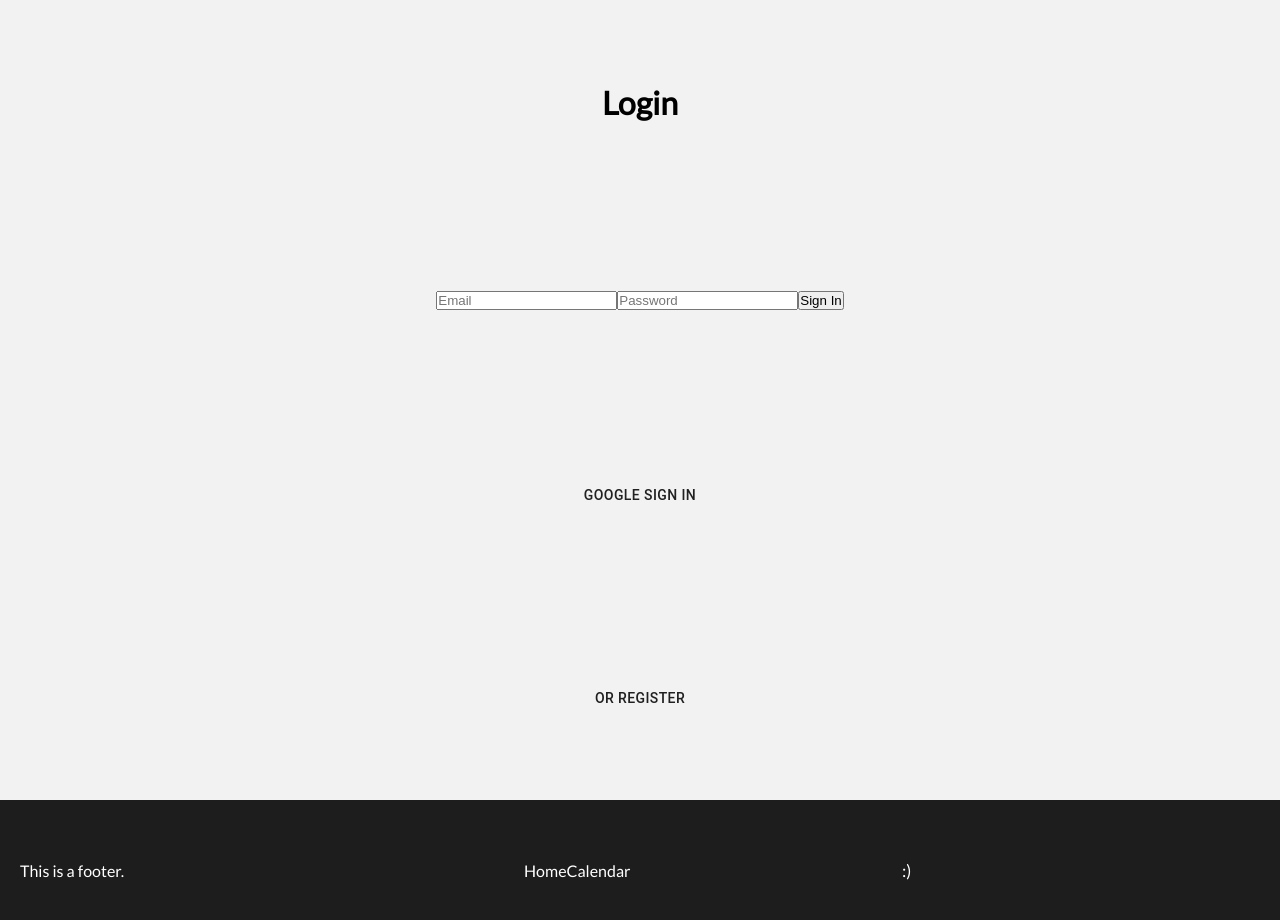
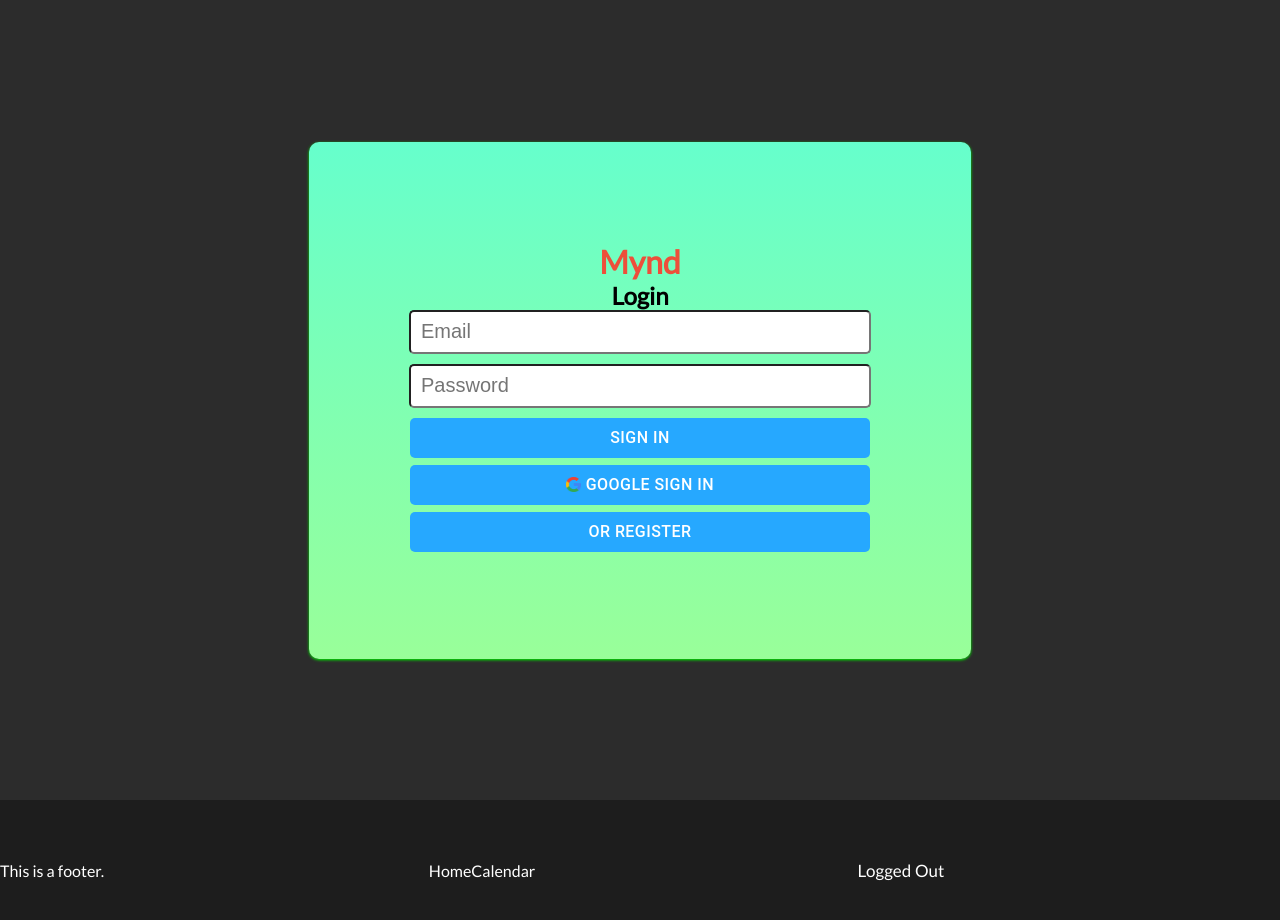
Before and after one commit to Team-25/Mynd, a React (Create React App) app in the folder Frontend/mynd/: page /login in a window 1280 px wide. Shown: the top 920 px of the page. Built offline with nearby package versions, Linux system fonts and the light colour scheme; no server answers.

Commit message:
[add] Mostly cleaned up login and register

```diff
--- a/Frontend/mynd/src/App.tsx
+++ b/Frontend/mynd/src/App.tsx
@@ -67,7 +67,9 @@ function App() {
             <Route path='/register'>
               <Register />
             </Route>
-            <Route path='*' exact={true} component={Login} />
+            <Route path='*' exact={true}>
+              <Redirect to='/login' />
+            </Route>
           </Switch>
         </>
       ) : (
--- a/Frontend/mynd/src/components/Footer/Footer.scss
+++ b/Frontend/mynd/src/components/Footer/Footer.scss
@@ -10,19 +10,17 @@ footer {
 }
 
 .footerLeft {
-    flex: 0.4;
+    flex: 0.33;
     display: flex;
-    align-items: center;
-    margin-left: 20px;
 }
 
 .footerCenter {
-    flex: 0.3;
+    flex: 0.33;
     display: flex;
 }
 
 .footerRight {
-    flex: 0.3;
+    flex: 0.33;
     display: flex;
     align-items: flex-end;
 }
--- a/Frontend/mynd/src/components/Footer/Footer.tsx
+++ b/Frontend/mynd/src/components/Footer/Footer.tsx
@@ -28,7 +28,7 @@ const Footer = (props: IProps) => {
                         Sign Out {user?.displayName}
                     </Button>
                 ) : (
-                    <p>:)</p>
+                    <p>Logged Out</p>
                 )}
             </div>
         </footer>
--- a/Frontend/mynd/src/components/Login/Login.tsx
+++ b/Frontend/mynd/src/components/Login/Login.tsx
@@ -4,6 +4,7 @@ import { login } from '../../extra/appSlice';
 import { Button } from '@material-ui/core';
 import styled from 'styled-components';
 import { auth, provider } from '../../firebase';
+import GoogleIcon from '../../img/googleIcon.png';
 
 interface IProps {
 }
@@ -35,7 +36,9 @@ const Login = (props: IProps) => {
 
   return (
     <LoginContainer>
-      <h1>Login</h1>
+      <LoginInnerContainer>
+        <h1>Mynd</h1>
+        <h2>Login</h2>
         <form>
           <input
             type="email"
@@ -49,14 +52,16 @@ const Login = (props: IProps) => {
             onChange={e => setPassword(e.target.value)}
             placeholder="Password"
           />
-        <button type="submit" onClick={loginToApp}>Sign In</button>
-      </form>
-      <Button onClick={signInGoogle}>
+          <Button className='button' type="submit" onClick={loginToApp}>Sign In</Button>
+          <Button className='button' onClick={signInGoogle}>
+            <img src={GoogleIcon} />
             Google Sign In
           </Button>
-      <Button href='/register'>
+          <Button className='button' href='/register'>
             Or Register
           </Button>
+        </form>
+      </LoginInnerContainer>
     </LoginContainer>
   );
 };
@@ -64,12 +69,64 @@ const Login = (props: IProps) => {
 export default Login;
 
 const LoginContainer = styled.div`
-  background-color: #f2f2f2;
+  background-color: #2c2c2c;
   height: 100vh;
+  display: grid;
+  place-items: center;
+`;
+
+const LoginInnerContainer = styled.div`
+  padding: 100px;
+  text-align: center;
+  background: linear-gradient(to bottom, #66ffcc 0%, #99ff99 100%);
+  border-radius: 10px;
+  box-shadow: 0 1px 3px rgba(0, 255, 0, 1), 0 1px 2px rgba(0, 0, 0, 0.24);
   display: grid;
   place-items: center;
 
   > h1 {
+    color: #ed4f3a;
+  }
+
+  > h2 {
     color: black;
   }
+
+  > form {
+    display: flex;
+    flex-direction: column;
+    align-items: center;
+
+    > input {
+      width: 35vw;
+      height: 5vh;
+      font-size: 20px;
+      padding-left: 10px;
+      margin-bottom: 10px;
+      border-radius: 5px;
+    }
+
+    > .button {
+      width: 36vw;
+      height: 5vh;
+      font-size: medium;
+      color: #fff;
+      background-color: #26a8ff;
+      border-radius: 5px;
+      margin-bottom: 7px;
+
+      :hover {
+        background-color: white;
+        transition: 0.2s;
+        color: black;
+        cursor: pointer;
+      }
+
+      img {
+        object-fit: contain;
+        height: 15px;
+        margin-right: 5px;
+      }
+    }
+  }
 `;
--- a/Frontend/mynd/src/components/Login/Register.tsx
+++ b/Frontend/mynd/src/components/Login/Register.tsx
@@ -4,6 +4,7 @@ import { auth, provider } from '../../firebase';
 import React, { useState } from 'react';
 import { useDispatch } from 'react-redux';
 import { login } from '../../extra/appSlice';
+import GoogleIcon from '../../img/googleIcon.png';
 
 interface IProps {
 }
@@ -46,19 +47,21 @@ const Register = (props: IProps) => {
 
   return (
     <RegisterContainer>
-      <h1>Register</h1>
+      <RegisterInnerContainer>
+        <h1>Mynd</h1>
+        <h2>Register</h2>
         <form>
           <input
             type="text"
             value={name}
             onChange={e => setName(e.target.value)}
-          placeholder="Full name (required if registering)"
+            placeholder="Full name"
           />
           <input
             type="text"
             value={profilePic}
             onChange={e => setProfilePic(e.target.value)}
-          placeholder="Profile picture URL (optional)"
+            placeholder="Profile picture URL"
           />
           <input
             type="email"
@@ -72,14 +75,16 @@ const Register = (props: IProps) => {
             onChange={e => setPassword(e.target.value)}
             placeholder="Password"
           />
-        <Button type="submit" onClick={register}>Register</Button>
-      </form>
-      <Button onClick={signUpGoogle}>
-        Google Sign Up
+          <Button className='button' type="submit" onClick={register}>Register</Button>
+          <Button className='button' onClick={signUpGoogle}>
+            <img src={GoogleIcon} />
+            Google Register
           </Button>
-      <Button href='/login'>
+          <Button className='button' href='/login'>
             Or Login
           </Button>
+        </form>
+      </RegisterInnerContainer>
     </RegisterContainer>
   );
 };
@@ -87,12 +92,64 @@ const Register = (props: IProps) => {
 export default Register;
 
 const RegisterContainer = styled.div`
-  background-color: #f2f2f2;
+  background-color: #2c2c2c;
   height: 100vh;
+  display: grid;
+  place-items: center;
+`;
+
+const RegisterInnerContainer = styled.div`
+  padding: 100px;
+  text-align: center;
+  background: linear-gradient(to bottom, #66ffcc 0%, #99ff99 100%);
+  border-radius: 10px;
+  box-shadow: 0 1px 3px rgba(0, 255, 0, 1), 0 1px 2px rgba(0, 0, 0, 0.24);
   display: grid;
   place-items: center;
 
   > h1 {
+    color: #ed4f3a;
+  }
+
+  > h2 {
     color: black;
   }
+
+  > form {
+    display: flex;
+    flex-direction: column;
+    align-items: center;
+
+    > input {
+      width: 35vw;
+      height: 5vh;
+      font-size: 20px;
+      padding-left: 10px;
+      margin-bottom: 10px;
+      border-radius: 5px;
+    }
+
+    > .button {
+      width: 36vw;
+      height: 5vh;
+      font-size: medium;
+      color: #fff;
+      background-color: #26a8ff;
+      border-radius: 5px;
+      margin-bottom: 7px;
+
+      :hover {
+        background-color: white;
+        transition: 0.2s;
+        color: black;
+        cursor: pointer;
+      }
+
+      img {
+        object-fit: contain;
+        height: 15px;
+        margin-right: 5px;
+      }
+    }
+  }
 `;
--- a/Frontend/mynd/src/components/Navbar/navbar.scss
+++ b/Frontend/mynd/src/components/Navbar/navbar.scss
@@ -11,12 +11,18 @@
     // Matches dimmed bg banner image
 }
 
-.nav-user, .nav-item, .nav-brand {
+.nav-user, .nav-item, .nav-brand, .nav-icon {
     display: flex;
     justify-content: center;
     align-items: center;
 
     a {
+        text-decoration: none;
+        color: white;
+        cursor: pointer;
+    }
+
+    > .MuiSvgIcon-root {
         text-decoration: none;
         color: white;
         cursor: pointer;
@@ -53,6 +59,14 @@
     width: 100px;
     img {
         cursor: pointer;
+    }
+}
+
+.nav-icon {
+    display: flex;
+    :hover {
+        /* These will be individually set later */
+        color: rgb(16, 187, 0);
     }
 }
 
--- a/Frontend/mynd/src/components/Navbar/navbar.tsx
+++ b/Frontend/mynd/src/components/Navbar/navbar.tsx
@@ -3,6 +3,7 @@ import { Avatar } from '@material-ui/core';
 import React from 'react';
 import { useAuthState } from 'react-firebase-hooks/auth';
 import { auth } from '../../firebase';
+import ExitToAppIcon from '@material-ui/icons/ExitToApp';
 
 interface IProps {
 
@@ -72,6 +73,11 @@ const Navbar = (props: IProps) => {
                         <Avatar src={photoURL} alt={displayName} />
                     </Link>
                 </div>
+                <div className="nav-icon">
+                    <ExitToAppIcon
+                        onClick={() => auth.signOut()}
+                    />
+                </div>
             </div>
             <div className="navbar-mobile">
                 <div className="navbar-mobile-main">
@@ -84,9 +90,14 @@ const Navbar = (props: IProps) => {
                         <li><Link to="/Calendar">Calendar</Link></li>
                         <li><Link to="/">Temp 1</Link></li>
                         <li><Link to="/">Temp 2</Link></li>
-                        <li><Link to="/">
-                            <Avatar src={photoURL} alt="user" />
-                        </Link> </li>
+                        <li>
+                            <Link to="/">
+                                <Avatar src={photoURL} alt="user" />
+                            </Link>
+                        </li>
+                        <li>
+                            <ExitToAppIcon />
+                        </li>
                     </ul>
                 </div>
             </div>
```
Also changed, not shown: Frontend/mynd/src/img/googleIcon.png (added). Lines whose indentation alone changed are shown as unchanged.
